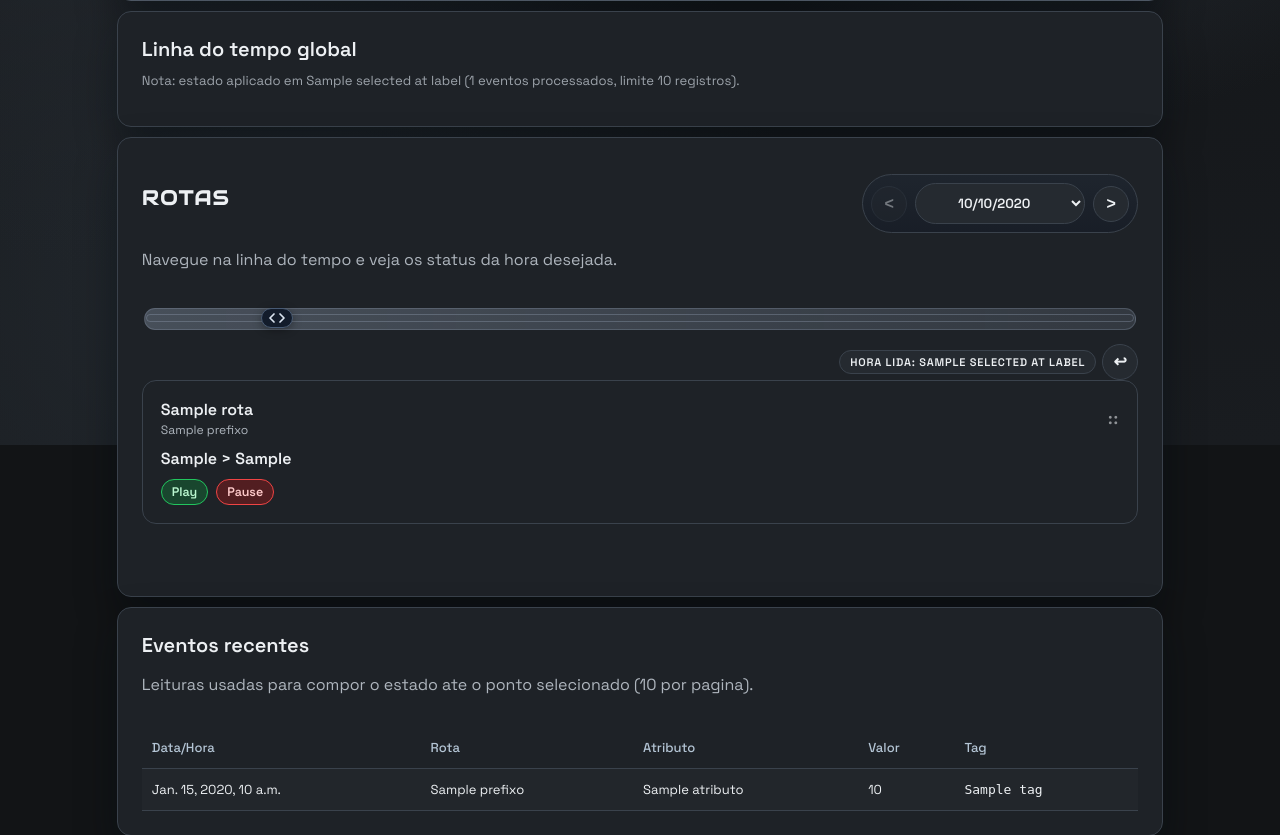
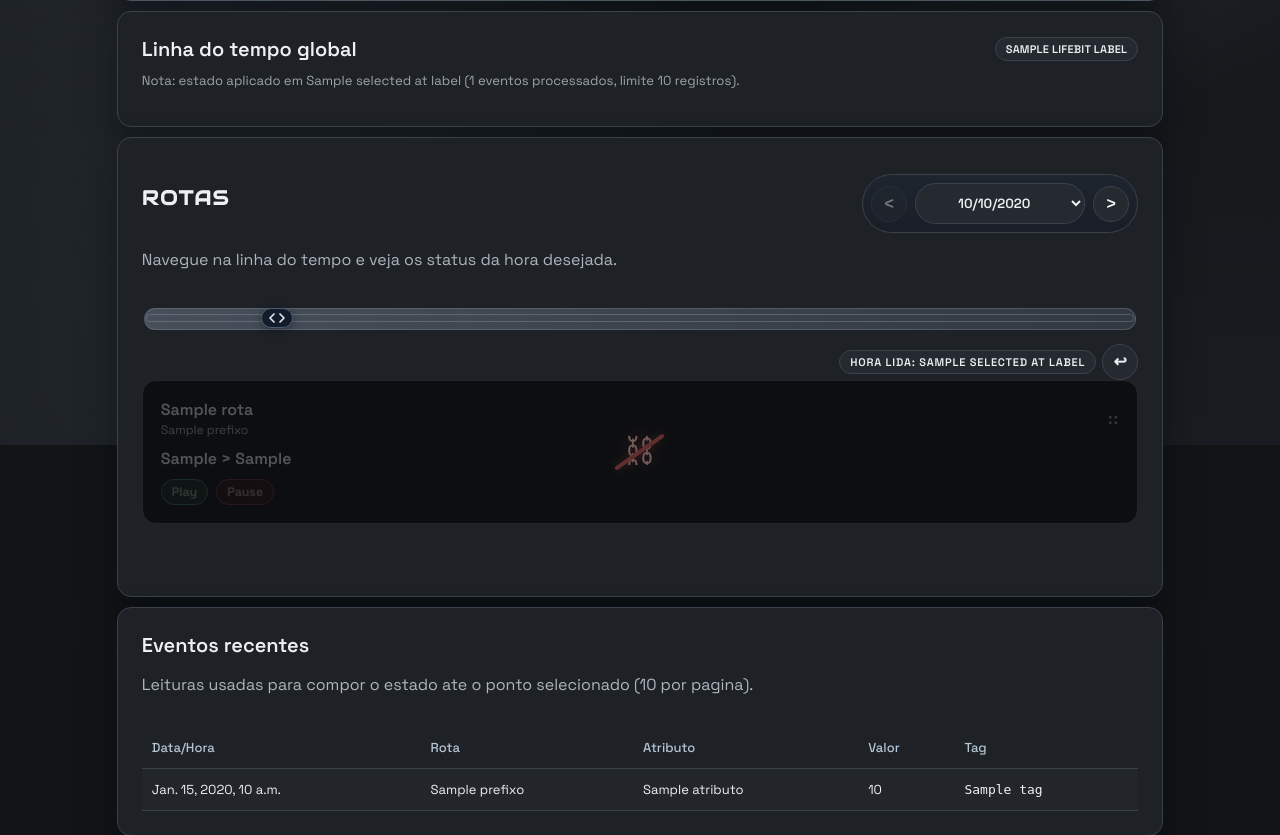
Before and after one commit to tallisonbarros/saas-set, a Django app: template core/apps/app_rotas/templates/core/apps/app_rotas/dashboard.html in a window 1280 px wide. Shown: the part 355-1190 px from the top of the page. Run offline with Django 5.2, Linux system fonts and the light colour scheme; the template is opened without the code that fills it: most values are stand-ins (such as "Sample title", 1, 10 or a date in 2020).

Commit message:
APP-ROTAS

```diff
--- a/core/apps/app_rotas/templates/core/apps/app_rotas/_rota_detalhe_status.html
+++ b/core/apps/app_rotas/templates/core/apps/app_rotas/_rota_detalhe_status.html
@@ -1,7 +1,7 @@
 <div class="panel-card detail-status-card">
   <div class="panel-title">Status</div>
   <div class="rota-status">
-    <span class="status-chip {% if status.play_blink %}is-active is-blink{% elif status.play_on %}is-active{% endif %}">Play</span>
+    <span class="status-chip {% if status.play_blink %}is-blink{% elif status.play_on %}is-active{% endif %}">Play</span>
     <span class="status-chip {% if status.pause_on %}is-active pause{% endif %}">Pause</span>
   </div>
 </div>
--- a/core/apps/app_rotas/templates/core/apps/app_rotas/_rotas_cards.html
+++ b/core/apps/app_rotas/templates/core/apps/app_rotas/_rotas_cards.html
@@ -1,7 +1,7 @@
 {% if cards %}
   <div class="rotas-grid" id="rotas-grid">
     {% for rota in cards %}
-      <a class="panel-card rota-card {% if rota.play_blink %}is-play-blink{% elif rota.play_on %}is-play-on{% endif %} {% if rota.pause_on %}is-pause-on{% endif %}" href="{% url 'app_rotas_detalhe' rota.prefixo %}?dia={{ selected_day|date:'Y-m-d' }}&at={{ selected_at_iso }}" data-prefix="{{ rota.prefixo }}" draggable="true">
+      <a class="panel-card rota-card {% if rota.play_blink %}is-play-blink{% elif rota.play_on %}is-play-on{% endif %} {% if rota.pause_on %}is-pause-on{% endif %} {% if not lifebit_connected %}is-comm-down{% endif %}" href="{% url 'app_rotas_detalhe' rota.prefixo %}?dia={{ selected_day|date:'Y-m-d' }}&at={{ selected_at_iso }}" data-prefix="{{ rota.prefixo }}" draggable="true">
         <div class="panel-card-top">
           <div>
             <div class="panel-title">{{ rota.titulo }}</div>
@@ -13,9 +13,14 @@
         </div>
         <div class="rota-main">{{ rota.origem_display }} &gt; {{ rota.destino_display }}</div>
         <div class="rota-status">
-          <span class="status-chip {% if rota.play_blink %}is-active is-blink{% elif rota.play_on %}is-active{% endif %}">Play</span>
+          <span class="status-chip {% if rota.play_blink %}is-blink{% elif rota.play_on %}is-active{% endif %}">Play</span>
           <span class="status-chip {% if rota.pause_on %}is-active pause{% endif %}">Pause</span>
         </div>
+        {% if not lifebit_connected %}
+          <div class="rota-comm-overlay" aria-hidden="true">
+            <span class="rota-comm-icon">⛓</span>
+          </div>
+        {% endif %}
       </a>
     {% endfor %}
   </div>
--- a/core/apps/app_rotas/templates/core/apps/app_rotas/dashboard.html
+++ b/core/apps/app_rotas/templates/core/apps/app_rotas/dashboard.html
@@ -43,6 +43,11 @@
     <section class="card">
       <div class="io-card-head timeline-global-head">
         <h2 class="io-title">Linha do tempo global</h2>
+        <span
+          id="lifebit-badge"
+          class="panel-tag comm-pill {% if lifebit_connected %}comm-on{% else %}comm-off{% endif %}"
+          title="Ultimo LIFEBIT: {{ lifebit_last_seen }}"
+        >{{ lifebit_label }}</span>
       </div>
       <p class="muted timeline-note">Nota: estado aplicado em {{ selected_at_label }} ({{ total_events }} eventos processados, limite {{ max_records }} registros).</p>
     </section>
@@ -166,6 +171,17 @@
     }
     .day-arrow[disabled] { opacity: .42; cursor: not-allowed; }
     .timeline-global-head { display: flex; align-items: center; justify-content: space-between; gap: 10px; }
+    .comm-pill { font-weight: 700; letter-spacing: .02em; }
+    .comm-pill.comm-on {
+      background: rgba(22, 101, 52, 0.55);
+      border-color: #22c55e;
+      color: #bbf7d0;
+    }
+    .comm-pill.comm-off {
+      background: rgba(127, 29, 29, 0.55);
+      border-color: #ef4444;
+      color: #fecaca;
+    }
     @media (max-width: 760px) {
       .io-card-head { display: flex; flex-direction: column; gap: 10px; align-items: stretch; }
       .day-nav-form.in-section { margin-left: 0; align-self: center; width: 100%; justify-content: center; }
@@ -175,6 +191,48 @@
     .rota-card { text-decoration: none; color: inherit; display: flex; flex-direction: column; gap: 10px; }
     .rota-card { cursor: grab; }
     .rota-card.is-dragging { opacity: .62; cursor: grabbing; }
+    .rota-card.is-comm-down {
+      position: relative;
+      filter: saturate(.55) brightness(.58);
+      pointer-events: none;
+      user-select: none;
+    }
+    .rota-card.is-comm-down .rota-status .status-chip {
+      opacity: .6;
+    }
+    .rota-comm-overlay {
+      position: absolute;
+      inset: 0;
+      display: flex;
+      align-items: center;
+      justify-content: center;
+      background: rgba(10, 14, 24, 0.42);
+      border-radius: inherit;
+      z-index: 2;
+    }
+    .rota-comm-icon {
+      position: relative;
+      display: inline-flex;
+      align-items: center;
+      justify-content: center;
+      width: 72px;
+      height: 72px;
+      color: #fca5a5;
+      font-size: 2.4rem;
+      line-height: 1;
+      opacity: .92;
+      text-shadow: 0 0 14px rgba(239, 68, 68, 0.5);
+    }
+    .rota-comm-icon::after {
+      content: "";
+      position: absolute;
+      width: 82%;
+      height: 4px;
+      background: #ef4444;
+      transform: rotate(-35deg);
+      border-radius: 99px;
+      box-shadow: 0 0 8px rgba(239, 68, 68, 0.48);
+    }
     .rota-main { font-weight: 700; font-size: 1rem; }
     .rota-prefix { font-size: .76rem; margin-top: 2px; }
     .rota-drag-hint { font-weight: 700; opacity: .55; letter-spacing: 1px; align-self: center; }
@@ -304,6 +362,12 @@
               var eventsContainer = document.getElementById("recent-events-container");
               if (cardsContainer) { cardsContainer.innerHTML = data.cards_html; }
               if (eventsContainer) { eventsContainer.innerHTML = data.events_html; }
+              var lifebitBadge = document.getElementById("lifebit-badge");
+              if (lifebitBadge && typeof data.lifebit_connected !== "undefined") {
+                lifebitBadge.textContent = data.lifebit_label || (data.lifebit_connected ? "Conectado" : "Desconectado");
+                lifebitBadge.classList.toggle("comm-on", !!data.lifebit_connected);
+                lifebitBadge.classList.toggle("comm-off", !data.lifebit_connected);
+              }
               if (data.selected_at_label) {
                 readLabel.textContent = data.selected_at_label;
               }
```
Also changed, not shown: core/apps/app_rotas/views.py (+36 -0 lines).
